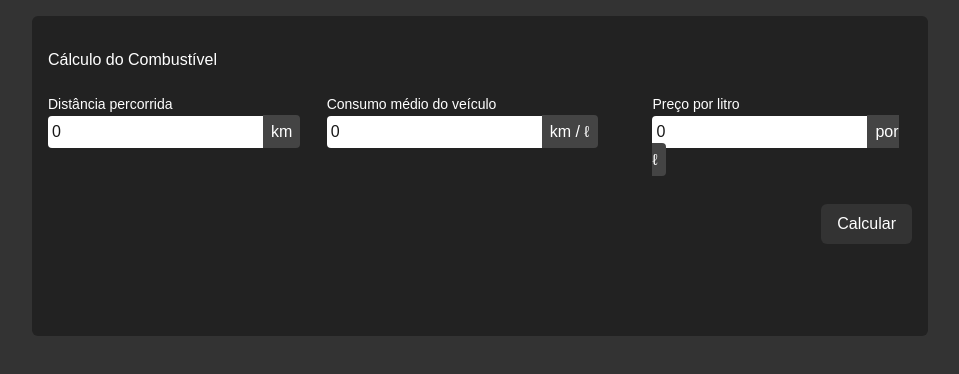
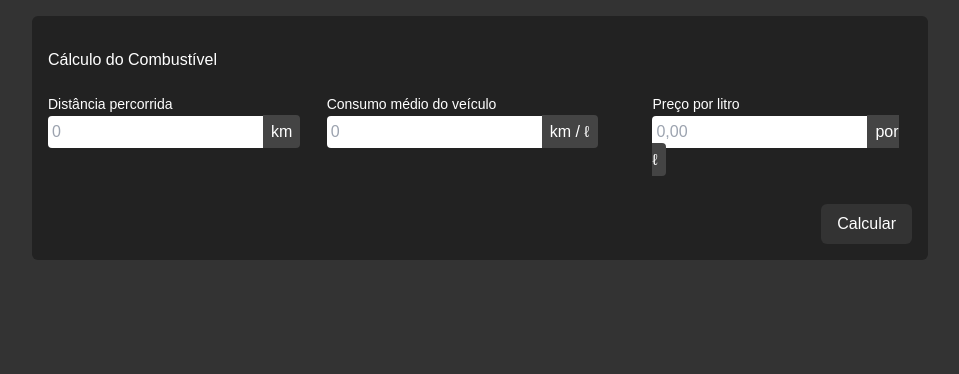
Before and after one commit to kabitschke/calcFuel, a Next.js app: page / in a window 1280 px wide. Shown: the top 374 px of the page, without its empty margins (160-1119 px from the left). Built offline with nearby package versions, Linux system fonts and the light colour scheme.

Commit message:
função input

```diff
--- a/src/app/page.tsx
+++ b/src/app/page.tsx
@@ -1,100 +1,151 @@
-"use client"
+"use client";
 
 import { useState } from "react";
 
-export default function Page () {
-
-  const [dist, setDist] = useState<number>(0);
-  const [cons, setCons] = useState<number>(0);
-  const [prec, setPrec] = useState<number>(0);
-  const [resultado, setResultado] = useState<number>(0);
+export default function Page() {
+  const [dist, setDist] = useState<string>("");
+  const [cons, setCons] = useState<string>("");
+  const [prec, setPrec] = useState<string>("");
+  const [resultado, setResultado] = useState<string>("");
   const [showResult, setShowResult] = useState<boolean>(false);
+  const [consumo, setConsumo] = useState("");
 
   const handleCalc = () => {
-    if (dist > 0 && cons > 0 && prec > 0) {
-      const calc = (dist / cons) * prec;
+    const distNum = parseFloat(dist);
+    const consNum = parseFloat(cons);
+    const precNum = parseFloat(prec);
+
+    if (distNum > 0 && consNum > 0 && precNum > 0) {
+      const calc = (distNum / consNum) * precNum;
+      const consumo = distNum / consNum;
+      const resultadoFormatado = calc.toLocaleString('pt-BR', { minimumFractionDigits: 2, maximumFractionDigits: 2 });
+      const resultadoConsumo = consumo.toLocaleString('pt-BR', { minimumFractionDigits: 1, maximumFractionDigits: 1 });
+
       setShowResult(true);
-      setResultado(calc);
+      setResultado(resultadoFormatado);
+      setConsumo(resultadoConsumo);
     }
-  }
+  };
 
   const handleReset = () => {
     setShowResult(false);
-    setResultado(0);
-    setDist(0);
-    setCons(0);
-    setPrec(0);
+    setResultado("");
+    setDist("");
+    setCons("");
+    setPrec("");
+  };
 
+  const handleInput = (value: string, setter: (val: string) => void) => {
+    // Permitir apenas números, ponto ou vírgula
+    const regex = /^[0-9]*[.,]?[0-9]*$/;
+    if (regex.test(value)) {
+      setter(value);
     }
+  };
 
-
-
-  return(
+  return (
     <div className="container mx-auto  mt-4 flex justify-center items-center">
-        <div className="flex flex-col   max-w-4xl bg-[#222] h-80 p-4 rounded-md">
+      <div className="flex flex-col   max-w-4xl bg-[#222] h-auto p-4 rounded-md">
         <h1 className="text-white mt-4">Cálculo do Combustível</h1>
 
-
         <div className="flex justify-between  mt-5">
-
           <div>
-                  <label htmlFor="dist" className="text-white text-sm">Distância percorrida</label>
-                  <input type="text" id="dist" className="rounded-l p-1" placeholder="0" value={dist}
-                  onChange={e => {const value = e.target.value;
-                    if (!isNaN(Number(value)) && value.trim() !== "") {setDist(Number(value));}}}/>
+            <label htmlFor="dist" className="text-white text-sm">
+              Distância percorrida
+            </label>
+            <input
+              type="text"
+              id="dist"
+              className="rounded-l p-1 text-black"
+              placeholder="0"
+              value={dist}
+              onChange={(e) => handleInput(e.target.value, setDist)}
+              disabled={showResult}
+            />
             <span className="text-white p-2 bg-[#444] rounded-r">km</span>
           </div>
 
           <div>
-                  <label htmlFor="cons" className="text-white text-sm">Consumo médio do veículo</label>
-                  <input type="text" id="cons" className="rounded-l p-1" placeholder="0"  value={cons}
-                    onChange={e => {const value = e.target.value;
-                    if (!isNaN(Number(value)) && value.trim() !== "") {setCons(Number(value));}}}/>
+            <label htmlFor="cons" className="text-white text-sm">
+              Consumo médio do veículo
+            </label>
+            <input
+              type="text"
+              id="cons"
+              className="rounded-l p-1 text-black"
+              placeholder="0"
+              value={cons}
+              onChange={(e) => handleInput(e.target.value, setCons)}
+              disabled={showResult}
+            />
             <span className="text-white p-2 bg-[#444] rounded-r">km / ℓ</span>
           </div>
 
           <div>
-                    <label htmlFor="prec" className="text-white text-sm">Preço por litro</label>
-                    <input type="text" id="prec" className="rounded-l p-1" placeholder="0"  value={prec}
-                    onChange={e => {const value = e.target.value;
-                      if (!isNaN(Number(value)) && value.trim() !== "") {setPrec(Number(value));}}}/>
+            <label htmlFor="prec" className="text-white text-sm">
+              Preço por litro
+            </label>
+            <input
+              type="text"
+              id="prec"
+              className="rounded-l p-1 text-black"
+              placeholder="0,00"
+              value={prec}
+              onChange={(e) => handleInput(e.target.value, setPrec)}
+              disabled={showResult}
+            />
             <span className="text-white p-2 bg-[#444] rounded-r">por ℓ</span>
           </div>
-
-
-
-
         </div>
 
-          {
-              !showResult &&
+        {!showResult && (
           <div className="flex justify-end mt-8">
-              <div className="text-white bg-[#333] hover:bg-[#111] px-4 py-2 rounded-md cursor-pointer" onClick={handleCalc}>
+            <div
+              className="text-white bg-[#333] hover:bg-[#111] px-4 py-2 rounded-md cursor-pointer"
+              onClick={handleCalc}
+            >
               Calcular
             </div>
           </div>
-          }
+        )}
 
-          {
-            showResult &&
-            <div className="flex justify-between">
-              <div className="text-white bg-black p-4 rounded-md mt-8">{resultado}</div>
-
-              <div className="text-white bg-[#333] hover:bg-[#111] px-4 py-2 rounded-md cursor-pointer mt-8" onClick={handleReset}>
-                Limpar
+        {showResult && (
+          <div className="flex flex-col">
+            <h1 className="mt-8">Resultado:</h1>
+            <div className="text-white  mt-8">
+              <div>
+                <table className="min-w-full bg-white ">
+                  <thead>
+                    <tr className="bg-gray-200 text-gray-600">
+                      <th className="py-2 px-4 border-b">KM</th>
+                      <th className="py-2 px-4 border-b">Consumo (ℓ)</th>
+                      <th className="py-2 px-4 border-b">Preço</th>
+                    </tr>
+                  </thead>
+                  <tbody className="text-black" >
+                    <tr className="hover:bg-gray-100 text-center border-2 border-gray-300" >
+                      <td className="py-2 px-4 border-2 border-gray-300">{dist} km</td>
+                      <td className="py-2 px-4 border-2 border-gray-300">{consumo} ℓ</td>
+                      <td className="py-2 px-4 border-2 border-gray-300">{`R$ ${resultado}`}</td>
+                    </tr>
+                  </tbody>
+                </table>
               </div>
 
             </div>
 
-          }
-
-
-
-
-
-
+            <div className="flex justify-end">
+              <div
+                className="text-white bg-[#333] hover:bg-[#111] px-4 py-2 rounded-md cursor-pointer mt-8"
+                onClick={handleReset}
+              >
+                Fazer novo cálculo
+              </div>
             </div>
 
           </div>
+        )}
+      </div>
+    </div>
   );
 }
```
Lines whose indentation alone changed are shown as unchanged.
